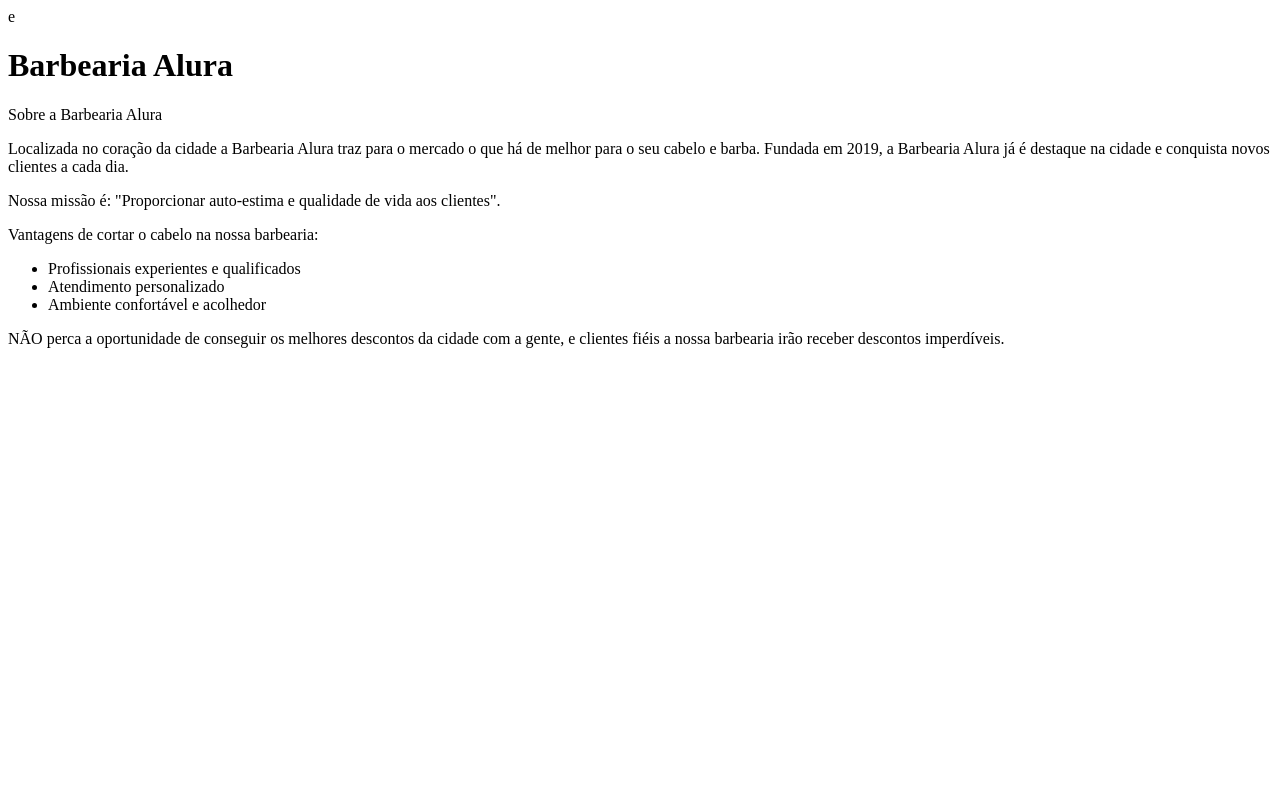
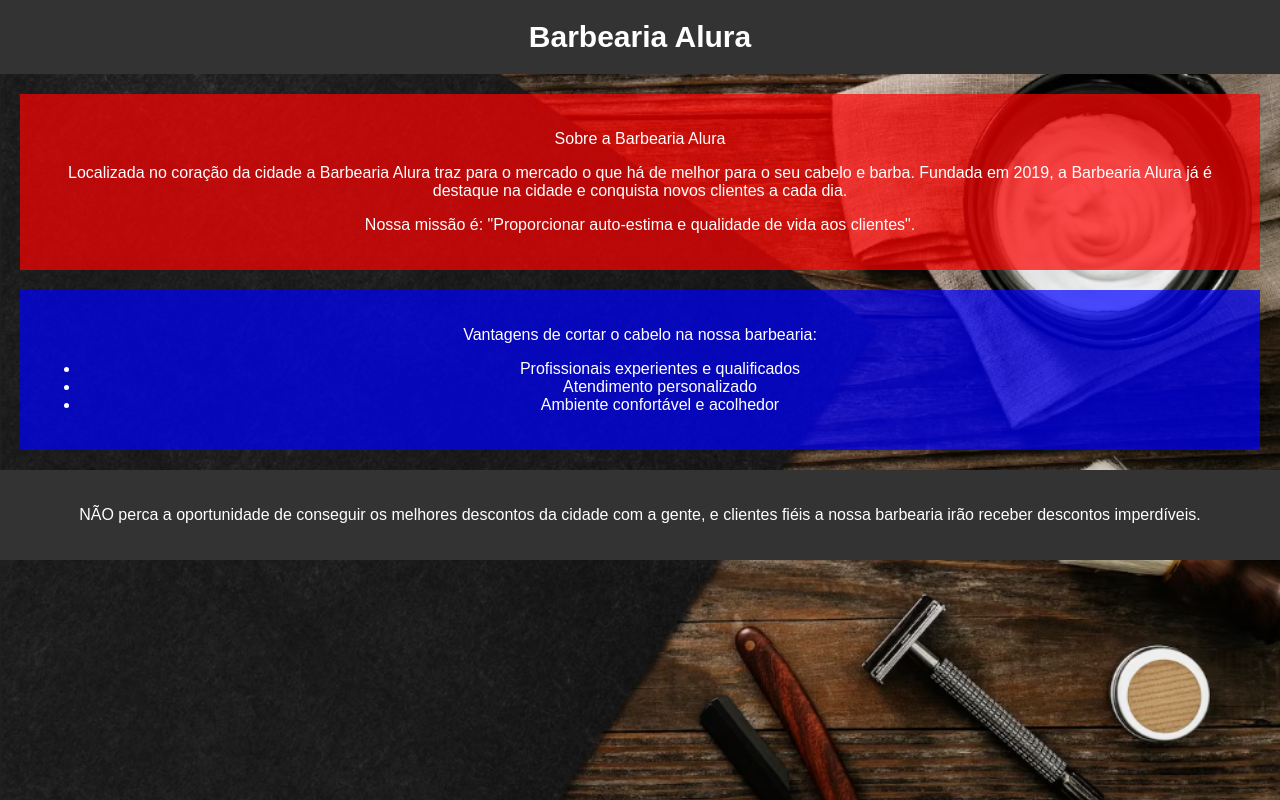
Before and after one commit to Skymghy/Projeto-pensamento-computacional, a plain HTML site: page index.html in a window 1280 px wide. Drawn offline with Linux system fonts and the light colour scheme.

Commit message:
Update index.html

```diff
--- a/index.html
+++ b/index.html
@@ -1,12 +1,11 @@
-e<!DOCTYPE html>
+<!DOCTYPE html>
 <html lang="pt-br">
 <head>
     <meta charset="UTF-8">
     <title>Barbearia Alura</title>
     <style>
         body {
-            background-image: url("![Screenshot_2](https://github.com/Skymghy/Projeto-pensamento-computacional/assets/133538121/3010b52a-2cc6-42f0-b6dc-b60b2d2af02b)
-");
+            background-image: url("screenshot_2.png");
             background-repeat: no-repeat;
             background-position: center top;
             background-size: cover;
@@ -15,13 +14,45 @@ e<!DOCTYPE html>
             font-family: Arial, sans-serif;
         }
 
-        /* Resto do seu estilo CSS */
+        header {
+            background-color: #333;
+            padding: 20px;
+            text-align: center;
+            color: #fff;
+        }
 
+        h1 {
+            margin: 0;
+            font-size: 30px;
+        }
+
+        .container {
+            background-color: rgba(255, 0, 0, 0.7);
+            padding: 20px;
+            text-align: center;
+            color: #fff;
+            margin: 20px;
+        }
+
+        .container-blue {
+            background-color: rgba(0, 0, 255, 0.7);
+            padding: 20px;
+            text-align: center;
+            color: #fff;
+            margin: 20px;
+        }
+
+        .footer {
+            background-color: #333;
+            padding: 20px;
+            text-align: center;
+            color: #fff;
+            margin-top: 20px;
+        }
     </style>
 </head>
 
 <body>
-    <!-- Seu conteúdo HTML -->
     <header>
         <h1>Barbearia Alura</h1>
     </header>
```
